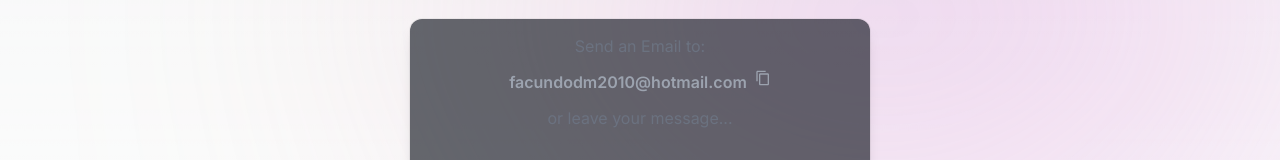
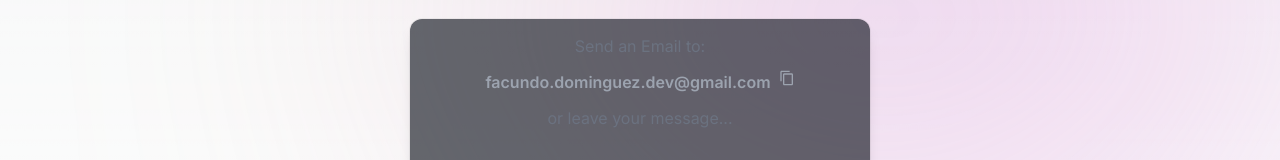
Before and after one commit to fakamda/Portfolio-Facundo-Dominguez, a Next.js app: page / in a window 1280 px wide. Shown: the part 3318-3478 px from the top of the page. Built offline with nearby package versions, Linux system fonts and the light colour scheme.

Commit message:
email corregido

```diff
--- a/src/app/ui/Contact.tsx
+++ b/src/app/ui/Contact.tsx
@@ -4,7 +4,7 @@
 import { MdContentCopy } from "react-icons/md";
 
 const Contact = () => {
-  const textToCopy = 'facundodm2010@hotmail.com'
+  const textToCopy = 'facundo.dominguez.dev@gmail.com'
   const [copySuccess, setCopySuccess] = useState(false)
 
   const handleCopy = () => {
```
